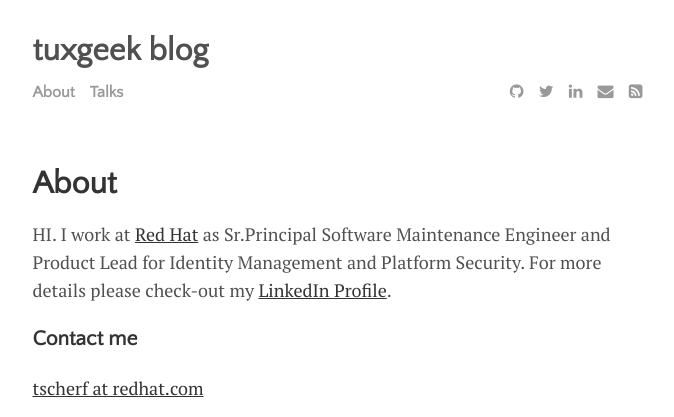
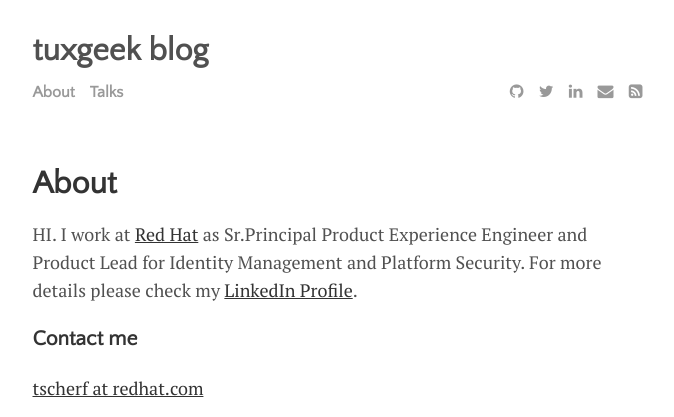
Before and after one commit to tscherf/tscherf.github.io, a Jekyll site: the page built from menu/about.md, in a window 1280 px wide. Shown: the top 417 px of the page, without its empty margins (300-974 px from the left). Built offline with Jekyll 4.4.1, drawn with Linux system fonts in a browser that asks for light colours.

Commit message:
update about

```diff
--- a/menu/about.md
+++ b/menu/about.md
@@ -3,8 +3,10 @@ layout: page
 title: About
 ---
 
-HI. I work at [Red Hat](https://www.redhat.com/en) as Sr.Principal Software
-Maintenance Engineer and Product Lead for Identity Management and Platform Security. For more details please check-out my [LinkedIn Profile](https://www.linkedin.com/in/tscherf/).
+HI. I work at [Red Hat](https://www.redhat.com/en) as Sr.Principal Product
+Experience Engineer and Product Lead for Identity Management and
+Platform Security. For more details please check my [LinkedIn
+Profile](https://www.linkedin.com/in/tscherf/).
 
 ### Contact me
 
```
